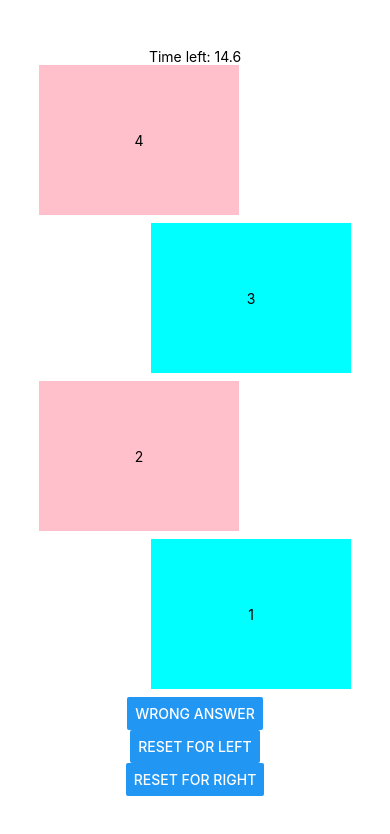
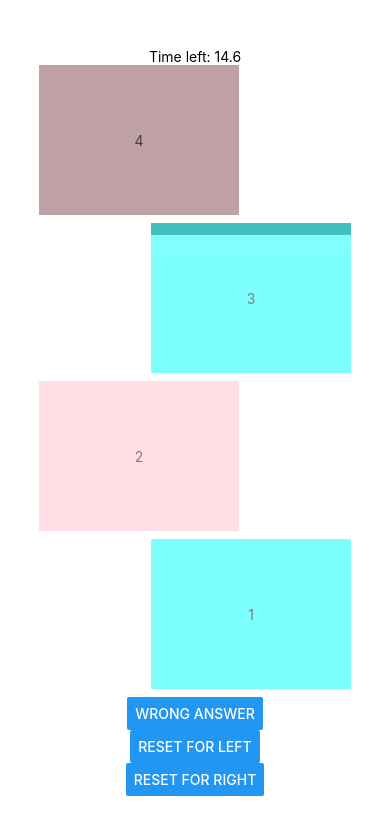
Before and after one commit to MathieuFedrigo/face-a-face, a React Native app: screen / in a window 390 px wide. Shown: the top 834 px of the page. Built offline with nearby package versions, Linux system fonts and the light colour scheme.

Commit message:
add filling

```diff
--- a/src/Components/Brick.tsx
+++ b/src/Components/Brick.tsx
@@ -1,11 +1,21 @@
 import { FC } from 'react';
 import { StyleSheet, Text, View } from 'react-native';
+import { timeSelector } from '../redux/boardSlice';
+import { useAppSelector } from '../redux/hooks';
 import { IBrick } from '../Types/Brick';
 import { ISide } from '../Types/Side';
 
 export const Brick: FC<{number: IBrick, side: ISide}> = ({number, side}) => {
+  const timeLeft = useAppSelector(timeSelector);
+  const notStarted = timeLeft > 5000*(number)
+  const finished = timeLeft < 5000*(number - 1)
+  let fillingPercentage = number - timeLeft/5000
+  if (notStarted) fillingPercentage = 0
+  if (finished) fillingPercentage = 1
+
   return (
     <View style={[styles.container, {justifyContent: side === 'left' ? 'flex-end' : 'flex-start'}]}>
+      <View style={[styles.indicator, {height: fillingPercentage * 150}]}/>
       <View style={[styles.brick, {backgroundColor: side === 'left' ? 'cyan' : 'pink'}]}>
         <Text>{number}</Text>
       </View>
@@ -27,5 +37,14 @@ const styles = StyleSheet.create({
     backgroundColor: 'pink',
     alignItems: 'center',
     justifyContent: 'center',
+    opacity: 0.5,
+  },
+  indicator: {
+    position: 'absolute',
+    top: 0,
+    width: 200,
+    backgroundColor: 'grey',
+    alignItems: 'center',
+    justifyContent: 'center',
   },
 });
```
